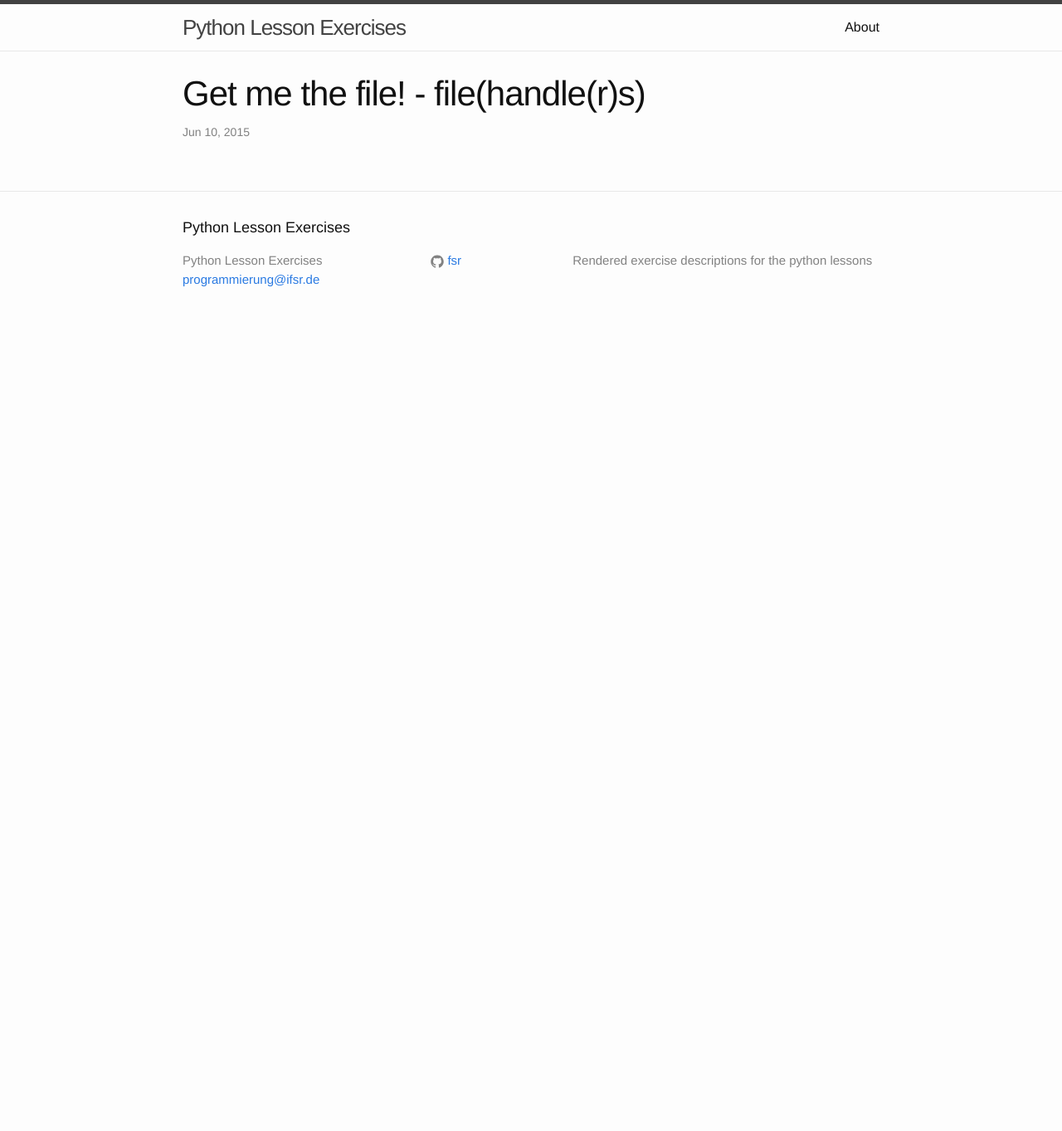
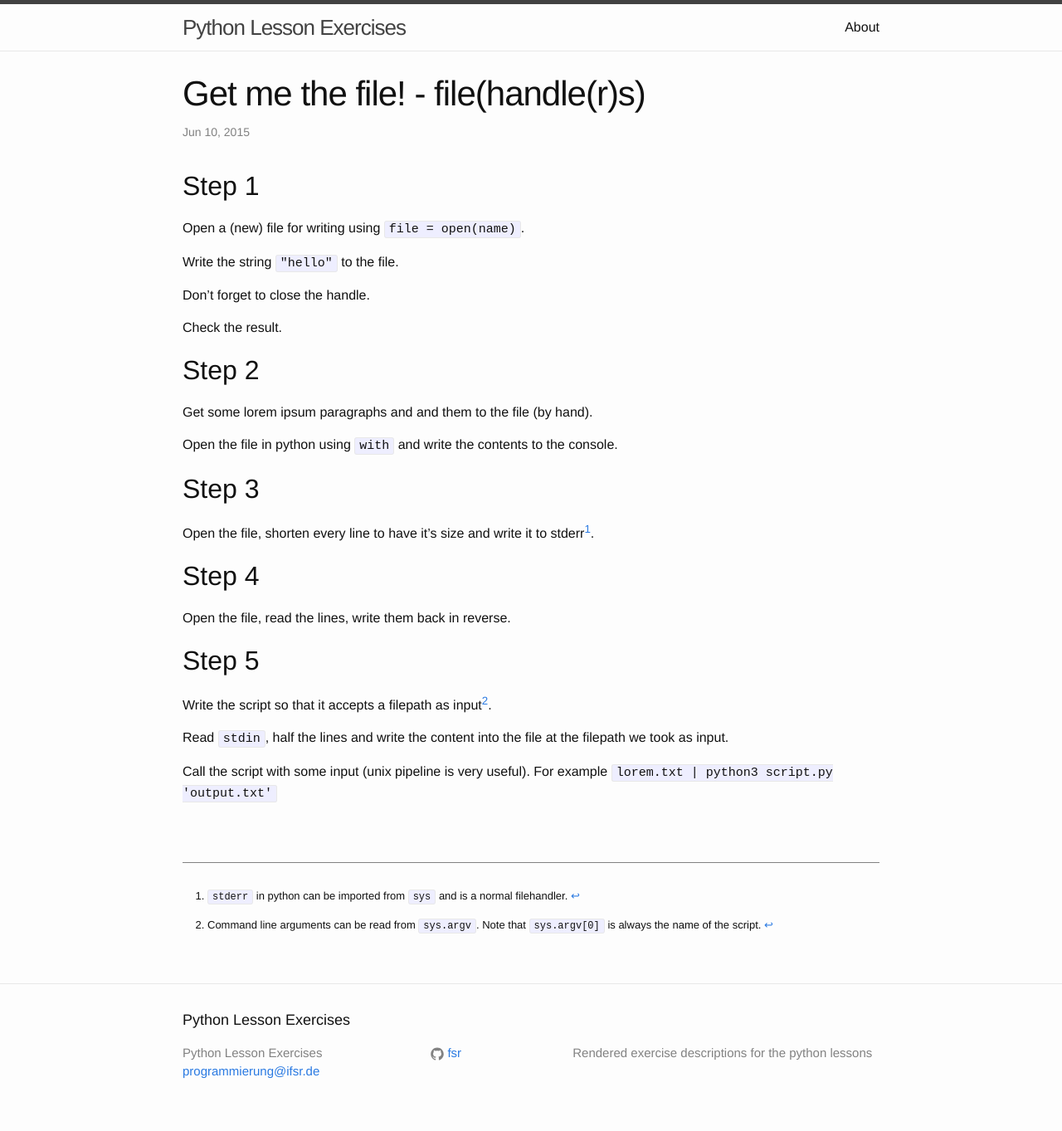
Before and after one commit to fsr/python-lessons, a Jekyll site: the page built from _exercises/file.md, in a window 1280 px wide. Shown: the whole page at 83% size. Built offline with Jekyll 4.4.1, drawn with Linux system fonts in a browser that asks for light colours; before the commit the page ends 900 px from its top, so only the background shows below that.

Commit message:
More on file handlers

```diff
--- a/_exercises/file.md
+++ b/_exercises/file.md
@@ -2,3 +2,41 @@
 title: Get me the file! - file(handle(r)s)
 status: drafty
 ---
+
+## Step 1
+
+Open a (new) file for writing using `file = open(name)`.
+
+Write the string `"hello"` to the file.
+
+Don't forget to close the handle.
+
+Check the result.
+
+## Step 2
+
+Get some lorem ipsum paragraphs and and them to the file (by hand).
+
+Open the file in python using `with` and write the contents to the console.
+
+## Step 3
+
+Open the file, shorten every line to have it's size and write it to stderr[^stderr].
+
+[^stderr]:
+    `stderr` in python can be imported from `sys` and is a normal filehandler.
+
+## Step 4
+
+Open the file, read the lines, write them back in reverse.
+
+## Step 5
+
+Write the script so that it accepts a filepath as input[^args].
+
+[^args]:
+    Command line arguments can be read from `sys.argv`. Note that `sys.argv[0]` is always the name of the script.
+
+Read `stdin`, half the lines and write the content into the file at the filepath we took as input.
+
+Call the script with some input (unix pipeline is very useful). For example `lorem.txt | python3 script.py 'output.txt'`
```
